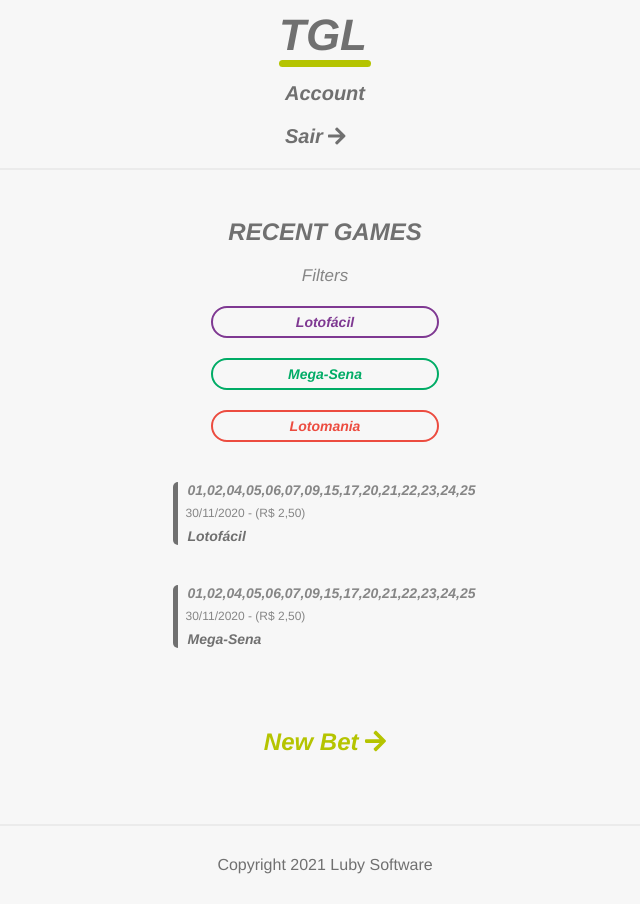
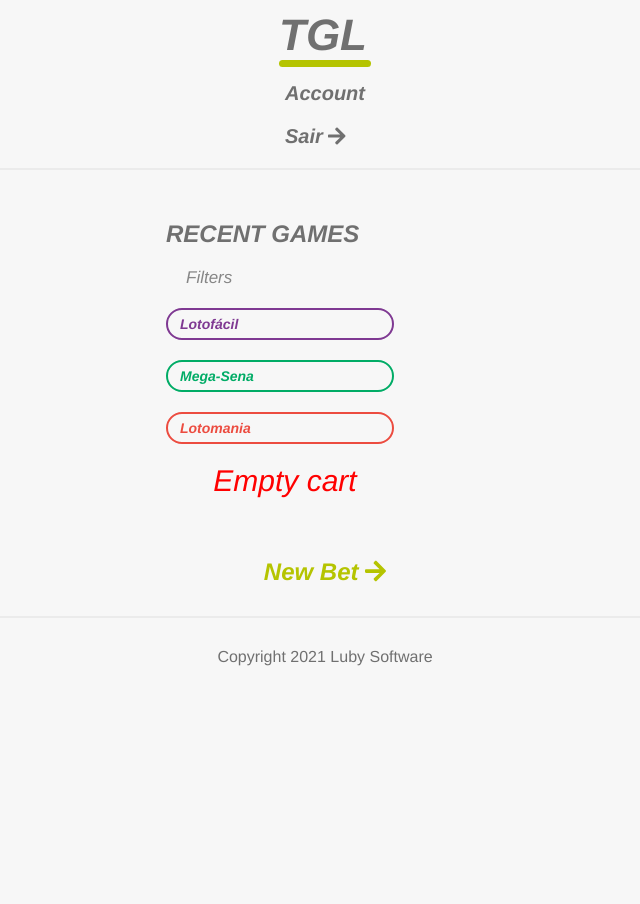
Before and after one commit to sirguilhermeoliveira/tgl-react, a React (Create React App) app: page /home in a window 1280 px wide. Shown: the whole page, without its empty margins (315-955 px from the left). After the commit the page ends 800 px from the top, so only its background shows below. Built offline with nearby package versions, Linux system fonts and the light colour scheme.

Commit message:
feat: Faltando apenas o delete e renderizar o filtro

```diff
--- a/src/components/CartBet/styles.ts
+++ b/src/components/CartBet/styles.ts
@@ -2,6 +2,7 @@
 
 export const BetsRange = styled.div`
   display: flex;
+  margin: 0 auto;
   flex-direction: row;
   margin-bottom: 20px;
   max-width: 400px;
--- /dev/null
+++ b/src/components/CartRecentGames/index.tsx
@@ -0,0 +1,46 @@
+import { Fragment } from 'react';
+import { useSelector } from 'react-redux';
+import {
+  Bets,
+  BetsName,
+  BetsNumbers,
+  BetsPrice,
+  BetsEmpty,
+  BetsContainer,
+} from './styles';
+
+const CartRecentGames: React.FC = () => {
+  const cartSave = useSelector((state: any) => state.cartSave.recentGames);
+
+  const formatNumberCartTotal = (number: number) => {
+    return number.toFixed(2).replace('.', ',');
+  };
+
+  const formatNumberCart = (number: number) => {
+    return number.toString();
+  };
+
+  let infos = <BetsEmpty>Empty cart</BetsEmpty>;
+
+  if (cartSave.length > 0) {
+    infos = cartSave.map((recentGames: any) => {
+      return (
+        <BetsContainer key={recentGames.id}>
+          <Bets color={recentGames.color}>
+            <BetsNumbers>{formatNumberCart(recentGames.numbers)}</BetsNumbers>
+            <BetsPrice>
+              {recentGames.date} - (R${' '}
+              {formatNumberCartTotal(recentGames.price)})
+            </BetsPrice>
+            <BetsName color={recentGames.color}>
+              {recentGames.gameAdded}
+            </BetsName>
+          </Bets>
+        </BetsContainer>
+      );
+    });
+  }
+  return <Fragment>{infos}</Fragment>;
+};
+
+export default CartRecentGames;
--- /dev/null
+++ b/src/components/CartRecentGames/styles.ts
@@ -0,0 +1,55 @@
+import styled from 'styled-components';
+
+export const BetsEmpty = styled.div`
+  display: flex;
+  justify-content: center;
+  color: red;
+  font-size: 1.875rem;
+  font-style: italic;
+  text-align: left;
+  margin-left: 10px;
+`;
+
+export const Bets = styled.div`
+  height: 63px;
+  border-left: 5px solid ${(props) => props.color};
+  border-radius: 5px;
+  margin-top: 50px;
+  flex-direction: column;
+  display: flex;
+`;
+
+export const BetsContainer = styled.div`
+  display: flex;
+  justify-content: center;
+`;
+
+export const BetsNumbers = styled.div`
+  font-size: 0.875rem;
+  font-style: italic;
+  font-weight: bold;
+  text-align: left;
+  color: #868686;
+  margin-left: 10px;
+  @media (max-width: 504px) {
+    font-size: 0.625rem;
+  }
+  @media (max-width: 374px) {
+    font-size: 0.563rem;
+  }
+`;
+export const BetsPrice = styled.div`
+  font-size: 0.75rem;
+  text-align: left;
+  margin-left: 10px;
+  color: #868686;
+  margin: 8px;
+`;
+export const BetsName = styled.div`
+  font-size: 0.875rem;
+  font-weight: bold;
+  font-style: italic;
+  color: ${(props) => props.color};
+  margin-left: 10px;
+  text-align: left;
+`;
--- a/src/components/NewBets/index.tsx
+++ b/src/components/NewBets/index.tsx
@@ -32,6 +32,7 @@
 import { types as gamesJson } from '../../database/games.json';
 import { useState } from 'react';
 import { cartInfoActions } from '../../store/cart';
+import { cartSaveActions } from '../../store/cartbet';
 import CartBet from '../CartBet';
 import { useSelector } from 'react-redux';
 
@@ -39,6 +40,7 @@
 
 const newBet: React.FC = () => {
   const totalPrice = useSelector((state: any) => state.cartInfo.totalPrice);
+  const allBets = useSelector((state: any) => state.cartInfo.info);
   const dispatch = useDispatch();
   const [whichLoteriaIsVar, setWhichLoteriaIsVar] = useState(0);
   const color = gamesJson[whichLoteriaIsVar].color;
@@ -102,6 +104,7 @@
 
   const addCart = () => {
     const numbers = totalNumbers;
+    const date = new Date();
     dispatch(
       cartInfoActions.addInfo({
         id: Math.random(),
@@ -109,7 +112,7 @@
         numbers,
         price: gamesJson[whichLoteriaIsVar].price,
         color: gamesJson[whichLoteriaIsVar].color,
-        date: new Date().toString(),
+        date: new Intl.DateTimeFormat('pt-BR').format(date),
       })
     );
   };
@@ -118,9 +121,8 @@
     if (totalPrice < 1) {
       alert('The minimum in cart has to be R$ 30,00');
     } else {
-      //  dispatch(recentGamesActions.games([...totalNumbers]));
-      /*     alert('Games send to recent games.');
-      setAllGames([]); */
+      dispatch(cartSaveActions.fillSave(allBets));
+      dispatch(cartInfoActions.removeAllInfo([]));
     }
   };
 
--- a/src/components/RecentGames/index.tsx
+++ b/src/components/RecentGames/index.tsx
@@ -5,25 +5,25 @@
   RecentGamesDiv,
   Filters,
   Loto,
-  Bets,
-  BetsNumbers,
   RecentGamesContainer,
-  BetsPrice,
-  BetsName,
 } from './styles';
 import { FontAwesomeIcon } from '@fortawesome/react-fontawesome';
 import { faArrowRight } from '@fortawesome/free-solid-svg-icons';
 import { Link } from 'react-router-dom';
 import { types as gamesJson } from '../../database/games.json';
 import { useState } from 'react';
+import CartRecentGames from '../CartRecentGames';
+import { useSelector } from 'react-redux';
 
 const RecentGames: React.FC = () => {
-  const [whichLoteriaIsVar, setWhichLoteriaIsVar] = useState('');
+  const [whichLoteriaIsVar, setWhichLoteriaIsVar]: any = useState('');
+  const cartInfo: any = useSelector((state: any) => state.cartSave.recentGames);
 
   const changeGameColor = (event: any) => {
-    const newGame = event.target.id;
-    setWhichLoteriaIsVar(gamesJson[newGame].type);
-    //aqui vai ativar o filter
+    const newId = event.target.id;
+    setWhichLoteriaIsVar(gamesJson[newId].type);
+    const newGame = event.target.innerText;
+    console.log(cartInfo.filter((game: any) => game.gameAdded === newGame));
   };
 
   const getGames = gamesJson.map((item: any, index: any) => (
@@ -46,20 +46,7 @@
           <Filters>Filters</Filters>
           {getGames}
         </RecentGamesContainer>
-        <Bets>
-          <BetsNumbers>
-            01,02,04,05,06,07,09,15,17,20,21,22,23,24,25
-          </BetsNumbers>
-          <BetsPrice>30/11/2020 - (R$ 2,50)</BetsPrice>
-          <BetsName>Lotofácil</BetsName>
-        </Bets>
-        <Bets>
-          <BetsNumbers>
-            01,02,04,05,06,07,09,15,17,20,21,22,23,24,25
-          </BetsNumbers>
-          <BetsPrice>30/11/2020 - (R$ 2,50)</BetsPrice>
-          <BetsName>Mega-Sena</BetsName>
-        </Bets>
+        <CartRecentGames />
       </BodyLeft>
       <BodyRight>
         <Link
--- a/src/components/RecentGames/styles.ts
+++ b/src/components/RecentGames/styles.ts
@@ -1,24 +1,27 @@
 import styled from 'styled-components';
 
 export const Main = styled.div`
-  margin-top: 73px;
-  display: flex;
-  justify-content: center;
-  flex-direction: column;
   @media (min-width: 1366px) {
+    padding-top: 70px;
     flex-direction: row;
+    display: flex;
+    margin: 0 auto;
+    max-width: 1366px;
   }
   @media (max-width: 1365px) {
-    margin-top: 0px;
+    margin-top: 50px;
   }
 `;
 
 export const BodyLeft = styled.div`
   display: flex;
   flex-direction: column;
+  margin: 0 auto;
+  padding-right: 90px;
 `;
 
 export const RecentGamesContainer = styled.div`
+  margin: 0 auto;
   @media (min-width: 1366px) {
     display: flex;
     flex-direction: row;
@@ -35,8 +38,11 @@
     margin-top: 60px;
   }
   @media (min-width: 1366px) {
-    margin-left: 200px;
+    margin-right: 160px;
   }
+  display: flex;
+  justify-content: center;
+  margin-bottom: 30px;
 `;
 
 export const RecentGamesDiv = styled.div`
--- a/src/pages/home/index.tsx
+++ b/src/pages/home/index.tsx
@@ -1,12 +1,7 @@
-import { Main } from './styles';
 import RecentGames from '../../components/RecentGames/index';
 
 const Home: React.FC = () => {
-  return (
-    <Main>
-      <RecentGames />
-    </Main>
-  );
+  return <RecentGames />;
 };
 
 export default Home;
--- a/src/store/cart.ts
+++ b/src/store/cart.ts
@@ -1,6 +1,6 @@
 import { createSlice } from '@reduxjs/toolkit';
 
-export interface CartInfoObject {
+interface CartInfoObject {
   id: number;
   gameAdded: string;
   numbers: String[];
@@ -35,6 +35,14 @@
       });
       state.totalPrice = totalPrice;
     },
+    removeAllInfo(state, action) {
+      state.info = action.payload;
+      let totalPrice: number = 0;
+      state.info.forEach((info) => {
+        totalPrice += info.price;
+      });
+      state.totalPrice = totalPrice;
+    },
   },
 });
 
--- /dev/null
+++ b/src/store/cartbet.ts
@@ -0,0 +1,32 @@
+import { createSlice } from '@reduxjs/toolkit';
+
+interface CartSaveObject {
+  id: number;
+  gameAdded: string;
+  numbers: String[];
+  price: number;
+  color: string;
+  date: string;
+}
+
+interface CartSaveState {
+  recentGames: CartSaveObject[];
+}
+
+const initialCartSaveState: CartSaveState = {
+  recentGames: [],
+};
+
+const cartSaveSlice = createSlice({
+  name: 'cartInfo',
+  initialState: initialCartSaveState,
+  reducers: {
+    fillSave(state, action) {
+      //  state.recentGames.push(action.payload);
+      state.recentGames = action.payload;
+    },
+  },
+});
+
+export const cartSaveActions = cartSaveSlice.actions;
+export default cartSaveSlice.reducer;
--- a/src/store/index.ts
+++ b/src/store/index.ts
@@ -1,10 +1,12 @@
 import { configureStore } from '@reduxjs/toolkit';
 import authReducer from './auth';
 import cartInfoReducer from './cart';
+import cartSaveReducer from './cartbet';
 
 export const store = configureStore({
   reducer: {
     auth: authReducer,
     cartInfo: cartInfoReducer,
+    cartSave: cartSaveReducer,
   },
 });
```
